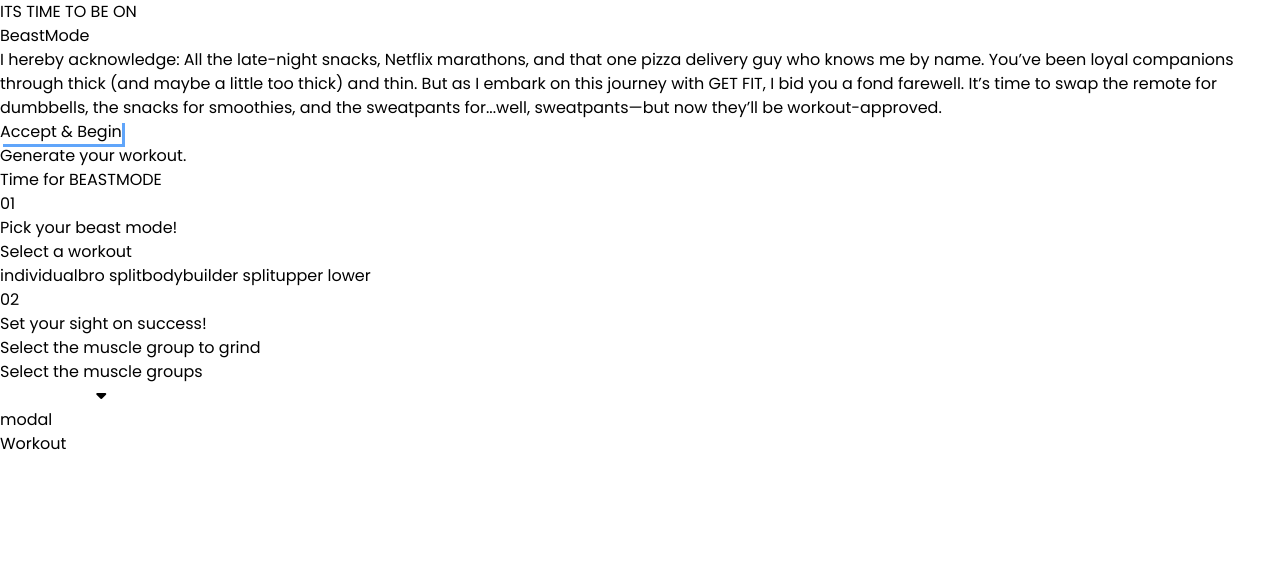
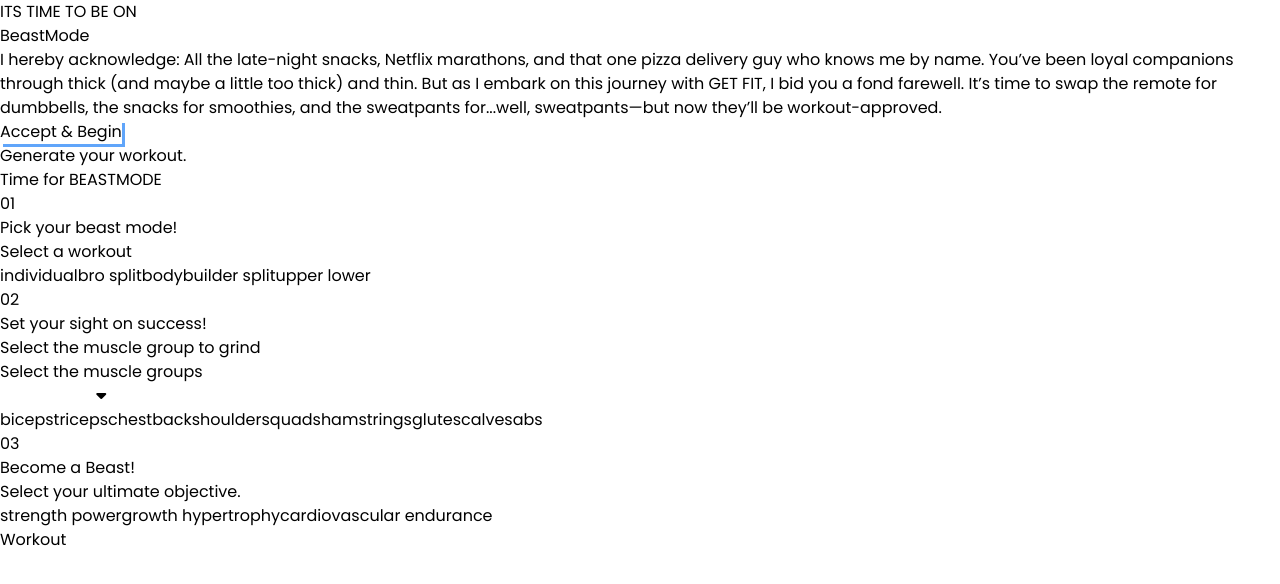
Before and after one commit to abnerAlexis/get-fit, a React (Vite) app: page / in a window 1280 px wide. Both pictures are taken after a click on the button "Select the muscle groups". Shown: the top 584 px of the page. Built offline with nearby package versions, Linux system fonts and the light colour scheme.

Commit message:
Add selection features

```diff
--- a/src/components/Generator.jsx
+++ b/src/components/Generator.jsx
@@ -1,9 +1,9 @@
-import React, {useState} from 'react'
+import React, { useState } from 'react'
 import SectionWrapper from './SectionWrapper'
-import { WORKOUTS } from '../utils/beast';
+import { SCHEMES, WORKOUTS } from '../utils/beast';
 
 function Header(props) {
-    const {index, title, description} = props;
+    const { index, title, description } = props;
 
     return (
         <div className='flex flex-col gap-4'>
@@ -18,15 +18,40 @@
 
 function Generator() {
     const [showModal, setShowModal] = useState(false);
+    const [beastMode, setBeastMode] = useState("individual");
+    const [muscles, setMuscles] = useState([]);
+    const [goal, setGoal] = useState("strength_power");
 
-    let toggleModal = () => {
+    const toggleModal = () => {
         setShowModal(!showModal);
+    }
+
+    const updateMuscles = (muscleGroup) => {
+        if (muscles.includes(muscleGroup)) {
+            setMuscles(muscles.filter(val => val !== muscleGroup))
+            return
+        }
+
+        if (muscles.length > 3) {
+            return
+        }
+
+        if (beastMode !== 'individual') {
+            setMuscles([muscleGroup])
+            setShowModal(false)
+            return
+        }
+
+        setMuscles([...muscles, muscleGroup])
+        if (muscles.length === 3) {
+            setShowModal(false)
+        }
     }
 
     return (
         <SectionWrapper
             header="Generate your workout."
-        title= {["Time", "for", "BEAST", "MODE"]}
+            title={["Time", "for", "BEAST", "MODE"]}
         >
             <Header
                 index={'01'}
@@ -36,14 +61,19 @@
             <div className='grid grid-cols-2 sm:grid-cols4 gap-4'>
                 {Object.keys(WORKOUTS).map((type, typeIndex) => {
                     return (
-                    <button
-                        className='bg-slate-950 border border-blue-400 duration-200 hover:border-blue-600 py-4 rounded-lg'
+                        <button onClick={() => {
+                            setBeastMode(type);
+                        }}
+                            className={'bg-slate-950 border border-blue-400 duration-200 hover:border-blue-600 py-4 rounded-lg'
+                                + (type === beastMode ? ' ' : ' ')
+                            }
                             key={typeIndex}
                         >
                             <p className='capitalize'>{type.replaceAll('_', ' ')}</p>
                         </button>
                     )
                 })}
+                {/* console.log("Mode", {beastMode}) */}
             </div>
             <Header
                 index={'02'}
@@ -56,9 +86,44 @@
                     <i className="fa-solid absolute right-3 top-1/2 -translate-y-1/2  fa-caret-down"></i>
                 </button>
                 {showModal && (
-                <div>modal</div>
+                    <div className='flex flex-col px-3 pb-3'>
+                        {(beastMode === 'individual' ? WORKOUTS[beastMode] : Object.keys(WORKOUTS[beastMode])).map((muscleGroup, muscleGroupIndex) => {
+                            return (
+                                <button onClick={() => {
+                                    updateMuscles(muscleGroup)
+                                }} key={muscleGroupIndex} className={'hover:text-blue-400 duration-200'
+                                + (muscles.includes(muscleGroup) ? ' text-blue-400' : ' ')}>
+                                    <p className='uppercase'>{muscleGroup.replaceAll('_', ' ')}</p>
+                                </button>
+                            )
+                        })}
+                    </div>
                 )}
             </div>
+            <Header
+                index={'03'}
+                title={'Become a Beast!'}
+                description={'Select your ultimate objective.'}
+            />
+            <div className='grid grid-cols-3 gap-4'>
+
+                {Object.keys(SCHEMES).map((scheme, schemeIndex) => {
+                    return (
+                        <button onClick={() => {
+                            setGoal(scheme);
+                        }}
+                            className={'bg-slate-950 border border-blue-400 duration-200 hover:border-blue-600 py-4 rounded-lg'
+                                + (scheme === goal ? '' : ' ')
+                            }
+                            key={schemeIndex}
+                        >
+                            <p className='capitalize'>{scheme.replaceAll('_', ' ')}</p>
+                        </button>
+                    )
+                })}
+                {/* console.log("Goal:" {goal}) */}
+            </div>
+
         </SectionWrapper>
     )
 }
```
Also changed, not shown: 1 other file (tests, documents, lock files or other folders). Lines whose indentation alone changed are shown as unchanged.
